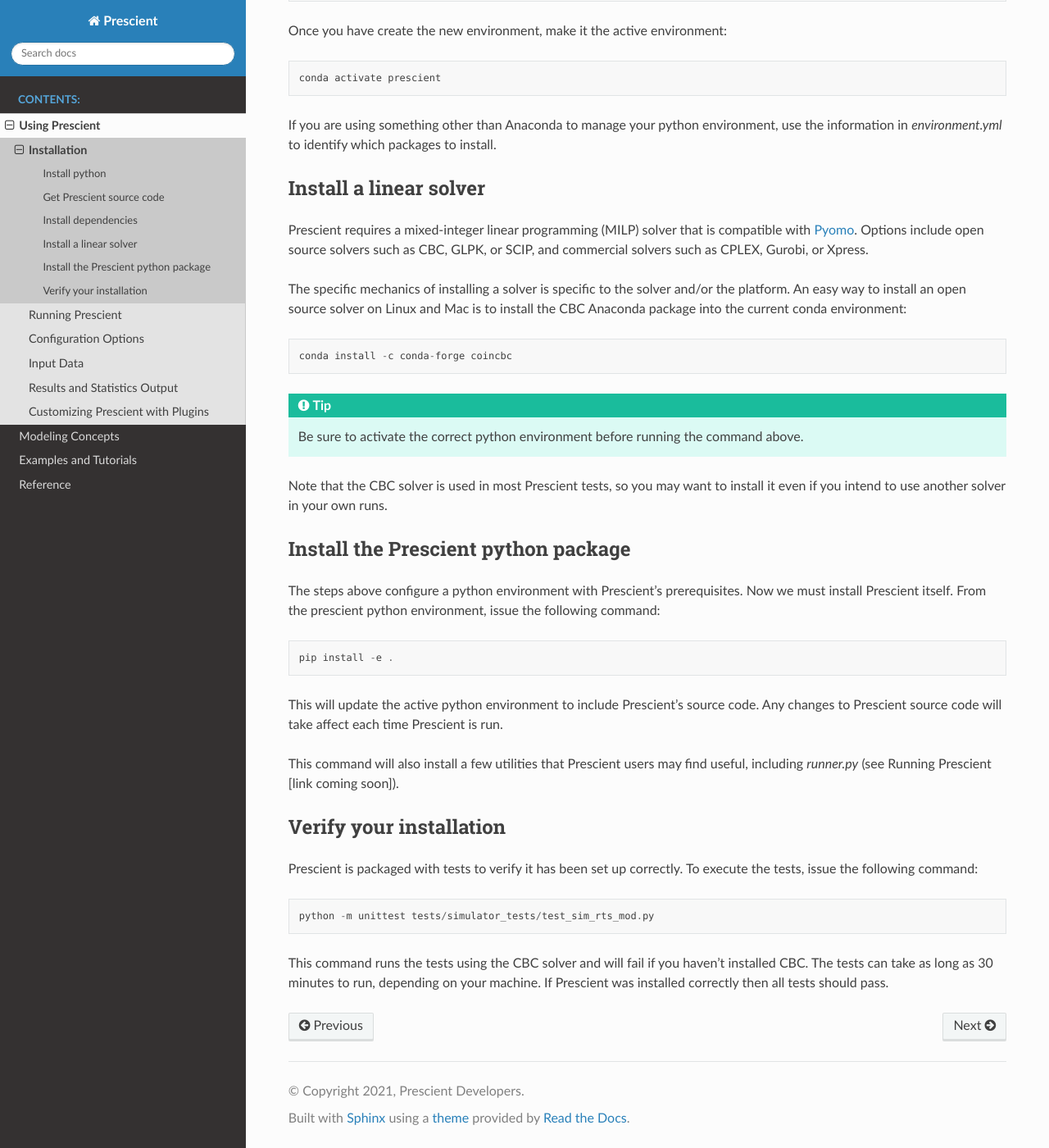
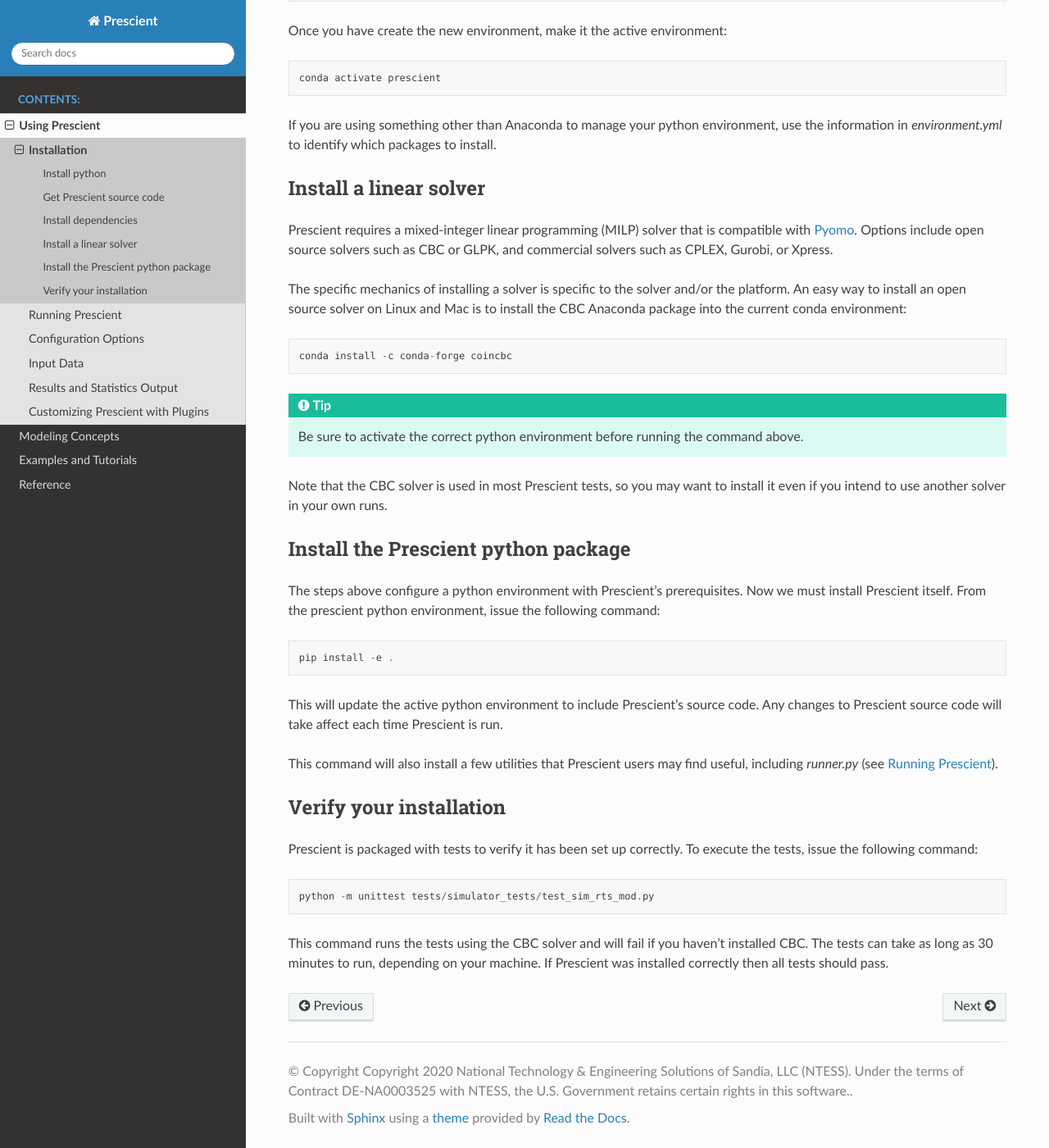
Before and after one commit to grid-parity-exchange/Prescient, a Sphinx documentation site: the page built from doc/OnlineDocs/source/tasks/install.rst, in a window 1280 px wide and 1400 px high, scrolled down 987 px. Shown: the whole window at 82% size. Built offline with Sphinx 7.4.7 and the Read the Docs theme 2.0.0, drawn with Linux system fonts in a browser that asks for light colours.

Commit message:
Address PR feedback* Update version number to 2.0.2 (in documentation only, I want a separate git commit to bump the code version number)* Add copyright * Remove reference to SCIP Also fixed a "coming soon" that already came

```diff
--- a/doc/OnlineDocs/source/conf.py
+++ b/doc/OnlineDocs/source/conf.py
@@ -18,11 +18,13 @@
 # -- Project information -----------------------------------------------------
 
 project = 'Prescient'
-copyright = '2021, Prescient Developers'
+copyright = "Copyright 2020 National Technology & Engineering Solutions of Sandia, LLC" \
+            " (NTESS). Under the terms of Contract DE-NA0003525 with NTESS, the U.S." \
+            " Government retains certain rights in this software."
 author = 'Prescient Developers'
 
 # The full version, including alpha/beta/rc tags
-release = '1.0'
+release = '2.0.2'
 
 
 # -- General configuration ---------------------------------------------------
--- a/doc/OnlineDocs/source/tasks/install.rst
+++ b/doc/OnlineDocs/source/tasks/install.rst
@@ -48,8 +48,8 @@
 Install a linear solver
 -----------------------
 Prescient requires a mixed-integer linear programming (MILP) solver that is compatible with
-`Pyomo <https://pyomo.readthedocs.io>`_. Options include open source solvers such as CBC, GLPK,
-or SCIP, and commercial solvers such as CPLEX, Gurobi, or Xpress.
+`Pyomo <https://pyomo.readthedocs.io>`_. Options include open source solvers such as CBC or GLPK,
+and commercial solvers such as CPLEX, Gurobi, or Xpress.
 
 The specific mechanics of installing a solver is specific to the solver and/or the platform. An easy way to
 install an open source solver on Linux and Mac is to install the CBC Anaconda package into the current conda
@@ -76,7 +76,7 @@
 source code will take affect each time Prescient is run.
 
 This command will also install a few utilities that Prescient users may find useful,
-including `runner.py` (see Running Prescient [link coming soon]).
+including `runner.py` (see :doc:`run`).
 
 
 Verify your installation
```
Also changed, not shown: 1 other file.
